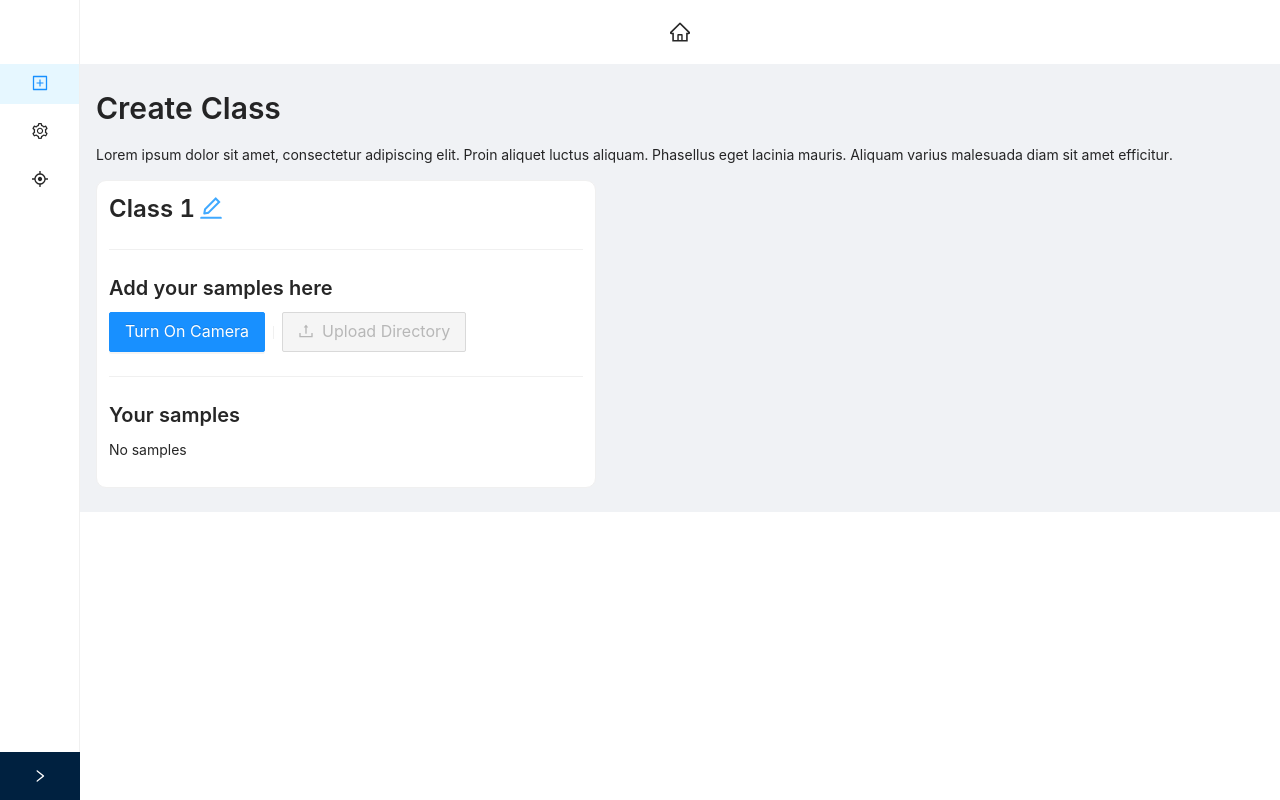
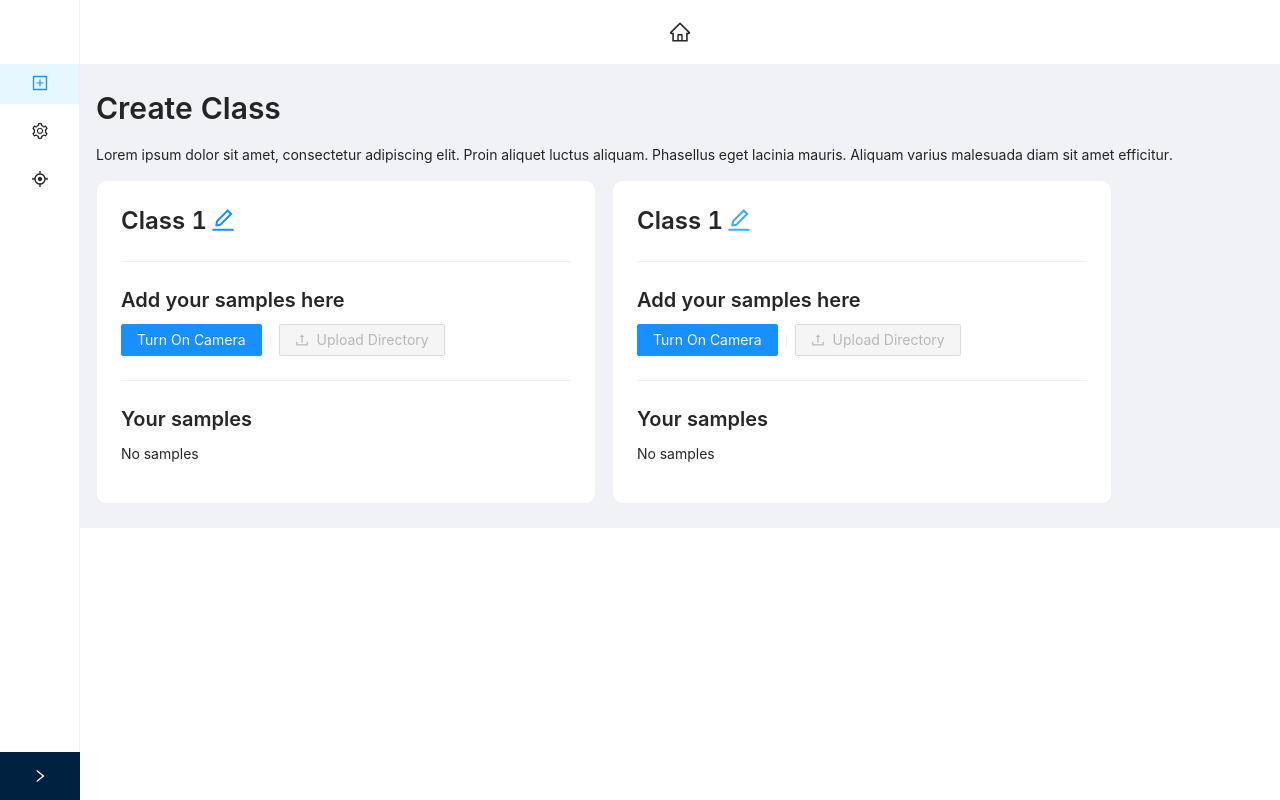
Before and after one commit to ilhamuh97/classify-ai, a React (Create React App) app: page /train in a window 1280 px wide. Built offline with nearby package versions, Linux system fonts and the light colour scheme.

Commit message:
add recorded samples section

```diff
--- a/src/components/CreateClass/ClassesWrapper/Class/Class.js
+++ b/src/components/CreateClass/ClassesWrapper/Class/Class.js
@@ -1,6 +1,11 @@
 import React, { useState } from 'react';
 import Sketch from 'react-p5';
-import { CameraOutlined, CloseOutlined, UploadOutlined } from '@ant-design/icons';
+import {
+    CameraOutlined,
+    CloseOutlined,
+    UploadOutlined,
+    PauseCircleOutlined
+} from '@ant-design/icons';
 import { Typography, Divider, Button, Upload } from 'antd';
 import styles from './Class.module.scss';
 
@@ -12,13 +17,24 @@ const Class = () => {
     const [editableTitle, setEditableTitle] = useState('Class 1');
     const [capture, setCapture] = useState(null);
     const [stream, setStream] = useState(null);
+    const [isRecord, setIsRecord] = useState(null);
 
     // Data Related States
+    const [imageSamples, setImageSamples] = useState([]);
     // Todo: Data states
 
     const setup = (p5, canvasParentRef) => {
         const canvas = p5.createCanvas(265, 265).parent(canvasParentRef);
-        const c = p5.createCapture(p5.VIDEO, (mediaStream) => {
+        let constraints = {
+            video: {
+                mandatory: {
+                    minWidth: 530,
+                    minHeight: 530
+                },
+                optional: [{ maxFrameRate: 10 }]
+            }
+        };
+        const c = p5.createCapture(constraints, (mediaStream) => {
             setStream(mediaStream);
             console.log('Camera Turned On!', mediaStream);
         });
@@ -45,6 +61,10 @@ const Class = () => {
                 p5.width,
                 ((5 / 4) * (p5.height * capture.height)) / capture.width
             );
+            if (isRecord) {
+                const getCanvas = p5.get();
+                setImageSamples((current) => [...current, getCanvas.canvas.toDataURL()]);
+            }
         }
     };
 
@@ -61,10 +81,15 @@ const Class = () => {
         setOn(true);
     };
 
+    const recordButtonOnClick = () => {
+        setIsRecord(!isRecord);
+    };
+
     return (
         <div className={styles.class}>
             <Typography>
                 <Title
+                    className={styles.className}
                     editable={{
                         tooltip: 'click to edit text',
                         onChange: setEditableTitle
@@ -86,38 +111,52 @@ const Class = () => {
                             size="small"
                             type="primary"
                             ghost
+                            shape="circle"
                             icon={<CloseOutlined />}
                         />
                         <Typography>
                             <Title level={5}>Webcam</Title>
                         </Typography>
                         <Sketch className={styles.canvas} setup={setup} draw={draw} />
-                        <Button type="primary" icon={<CameraOutlined />} size={'large'}>
-                            Hold to Record
+                        <Button
+                            onClick={() => recordButtonOnClick()}
+                            type={`${isRecord ? 'danger' : 'primary'}`}
+                            icon={isRecord ? <PauseCircleOutlined /> : <CameraOutlined />}>
+                            {isRecord ? 'Stop the record' : 'Click to Record'}
                         </Button>
                     </div>
                 </div>
             ) : (
                 <>
-                    <Button onClick={turnOnCamera} type="primary" size={'large'}>
+                    <Button onClick={turnOnCamera} type="primary">
                         Turn On Camera
                     </Button>
                     <Divider type="vertical" />
                     <Upload directory disabled>
-                        <Button size={'large'} icon={<UploadOutlined />} disabled>
+                        <Button icon={<UploadOutlined />} disabled>
                             Upload Directory
                         </Button>
                     </Upload>
                 </>
             )}
             <Divider />
-            <div className={styles.samples}>
+            <div className={styles.samplesSection}>
                 <Typography>
-                    <Title level={4}>Your samples</Title>
+                    <Title level={4}>
+                        Your samples {imageSamples.length ? `(${imageSamples.length})` : ''}
+                    </Title>
                 </Typography>
-                <Typography>
-                    <Paragraph>No samples</Paragraph>
-                </Typography>
+                {imageSamples.length !== 0 ? (
+                    <div className={styles.samples}>
+                        {imageSamples.map((img, i) => {
+                            return <img key={i} src={img} width={60} height={50} />;
+                        })}
+                    </div>
+                ) : (
+                    <Typography>
+                        <Paragraph>No samples</Paragraph>
+                    </Typography>
+                )}
             </div>
         </div>
     );
--- a/src/components/CreateClass/ClassesWrapper/Class/Class.module.scss
+++ b/src/components/CreateClass/ClassesWrapper/Class/Class.module.scss
@@ -2,9 +2,15 @@
     background-color: #fff;
     border: 1px solid #f0f0f0;
     border-radius: 10px;
-    padding: 0.75rem;
+    padding: 24px;
     width: 100%;
     max-width: 500px;
+    min-width: 500px;
+    height: fit-content;
+    .className{
+        margin: 0;
+        width: fit-content;
+    }
     .canvasWrapper{
         padding: 1rem;
         background-color: #e6f7ff;
@@ -17,6 +23,7 @@
         flex-direction: column;
         align-items: center;
         width: 100%;
+        gap: 10px;
         .turnOffButton{
             position: absolute;
             right: 0;
@@ -26,5 +33,12 @@
             border-radius: 10px;
         }
     }
-
+    .samples{
+        max-height: 200px;
+        overflow-y: scroll;
+        img{
+            border-radius: 5px;
+            margin: 5px 0;
+        }
+    }
 }
--- a/src/components/CreateClass/ClassesWrapper/ClassesWrapper.js
+++ b/src/components/CreateClass/ClassesWrapper/ClassesWrapper.js
@@ -6,6 +6,7 @@ const ClassesWrapper = () => {
     return (
         <div className={styles.classesWrapper}>
             <Class />
+            <Class />
         </div>
     );
 };
--- a/src/components/CreateClass/ClassesWrapper/ClassesWrapper.module.scss
+++ b/src/components/CreateClass/ClassesWrapper/ClassesWrapper.module.scss
@@ -0,0 +1,7 @@
+.classesWrapper{
+    display:flex;
+    gap: 1rem;
+    flex-direction: row;
+    max-width: 1024px;
+    overflow-x: scroll;
+}
```
